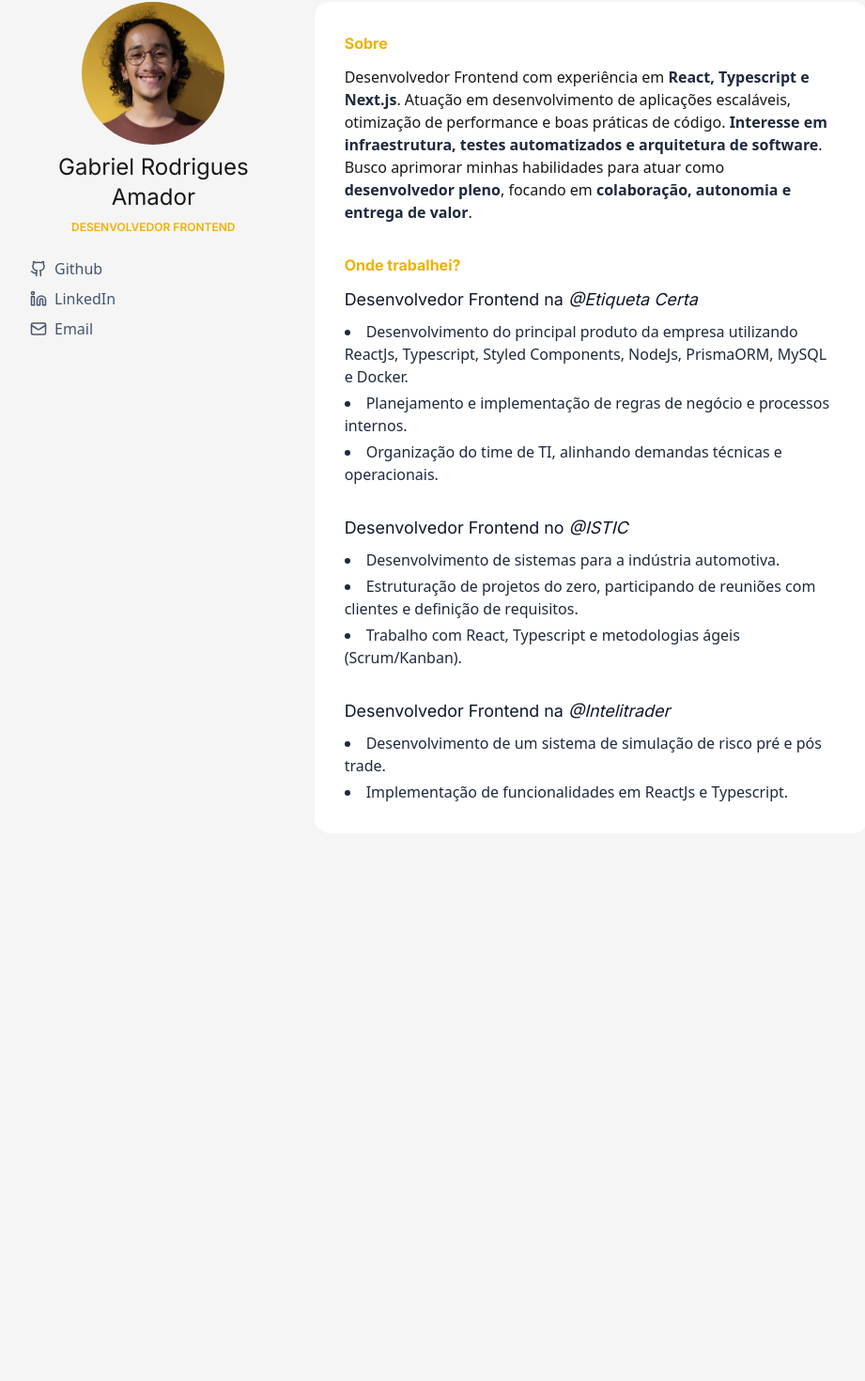
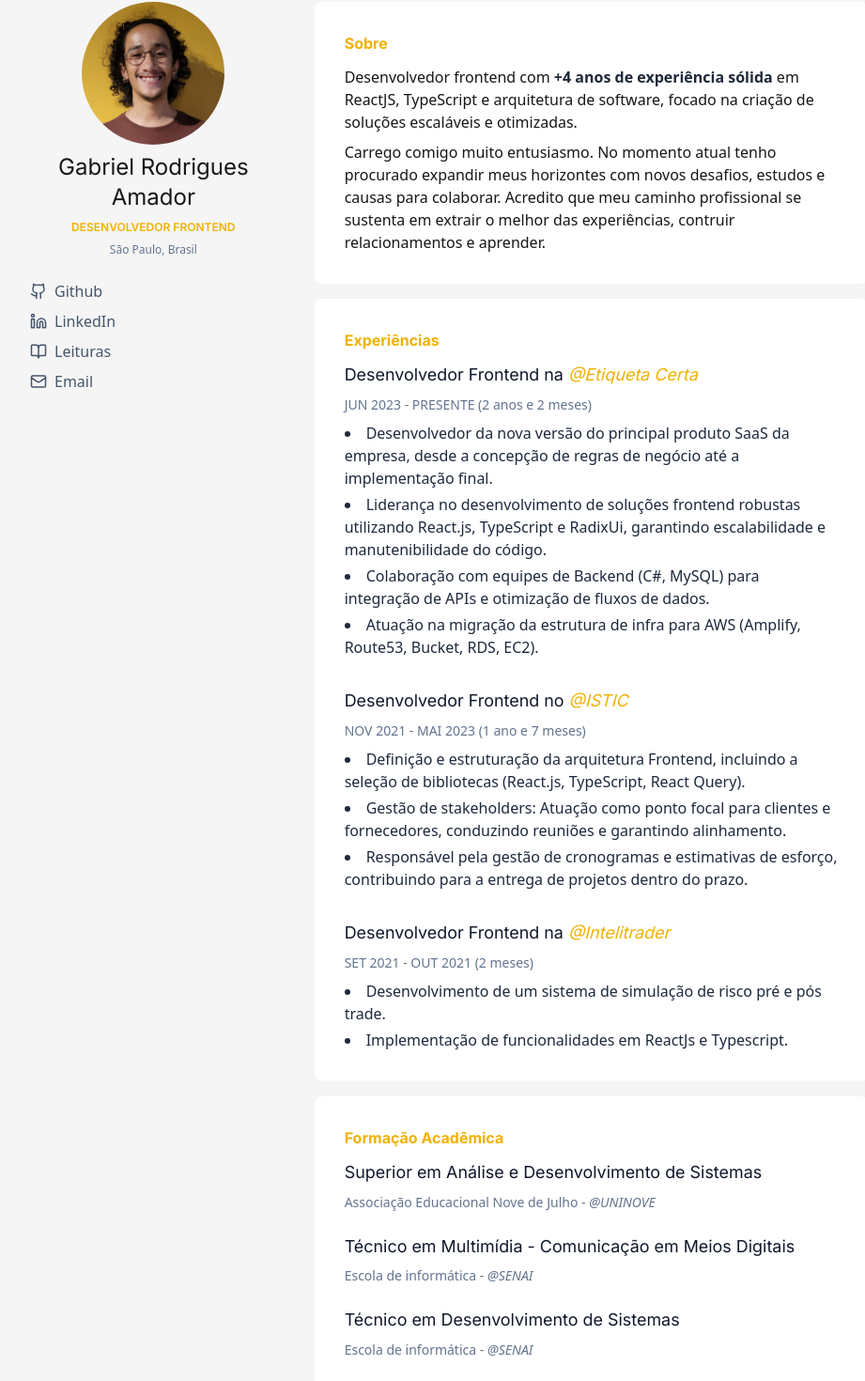
Before and after one commit to amadorgabriel/portfolio, a Next.js app: page / in a window 1280 px wide. Shown: the part 161-1631 px from the top of the page at 94% size, without its empty margins (166-1087 px from the left). Before the commit the page ends 1080 px from the top, so only its background shows below. Built offline with nearby package versions, Linux system fonts and the light colour scheme.

Commit message:
feat: change layout and add education

```diff
--- a/src/app/layout.tsx
+++ b/src/app/layout.tsx
@@ -1,8 +1,7 @@
-import { Metadata } from "next";
+import type React from "react";
+import type { Metadata } from "next";
 import { Download } from "lucide-react";
-
 import { Inter } from "next/font/google";
-
 import "./globals.css";
 
 const inter = Inter({
@@ -11,8 +10,50 @@ const inter = Inter({
 });
 
 export const metadata: Metadata = {
-  title: "amadorgabriel - Desenvolvedor de Software",
-  description: "Generated by create next app",
+  title:
+    "Gabriel Rodrigues Amador - Desenvolvedor Frontend | React, TypeScript, Next.js",
+  description:
+    "Desenvolvedor Frontend especializado em React, TypeScript e Next.js. Experiência em desenvolvimento de aplicações escaláveis, otimização de performance e boas práticas de código.",
+  keywords: [
+    "desenvolvedor frontend",
+    "react",
+    "typescript",
+    "nextjs",
+    "javascript",
+    "desenvolvedor web",
+    "gabriel amador",
+  ],
+  authors: [{ name: "Gabriel Rodrigues Amador" }],
+  creator: "Gabriel Rodrigues Amador",
+  publisher: "Gabriel Rodrigues Amador",
+  robots: "index, follow",
+  openGraph: {
+    type: "website",
+    locale: "pt_BR",
+    url: "https://amadorgabriel.vercel.app",
+    title: "Gabriel Rodrigues Amador - Desenvolvedor Frontend",
+    description:
+      "Desenvolvedor Frontend especializado em React, TypeScript e Next.js. Experiência em desenvolvimento de aplicações escaláveis e performáticas.",
+    siteName: "Gabriel Rodrigues Amador - Portfolio",
+    images: [
+      {
+        url: "/og-image.png",
+        width: 1200,
+        height: 630,
+        alt: "Gabriel Rodrigues Amador - Desenvolvedor Frontend",
+      },
+    ],
+  },
+  twitter: {
+    card: "summary_large_image",
+    title: "Gabriel Rodrigues Amador - Desenvolvedor Frontend",
+    description:
+      "Desenvolvedor Frontend especializado em React, TypeScript e Next.js",
+    images: ["/og-image.png"],
+  },
+  alternates: {
+    canonical: "https://amadorgabriel.vercel.app",
+  },
 };
 
 export default function RootLayout({
@@ -21,7 +62,13 @@ export default function RootLayout({
   children: React.ReactNode;
 }>) {
   return (
-    <html lang="ptBR">
+    <html lang="pt-BR">
+      <head>
+        <link rel="icon" href="/favicon.ico" />
+        <link rel="apple-touch-icon" href="/apple-touch-icon.png" />
+        <meta name="theme-color" content="#eab308" />
+        <meta name="viewport" content="width=device-width, initial-scale=1" />
+      </head>
       <body
         className={`${inter.variable} relative antialiased w-screen border-t-3 border-t-yellow-500 overflow-x-hidden`}
       >
@@ -29,12 +76,44 @@ export default function RootLayout({
           href="/resume.pdf"
           target="_blank"
           className="absolute flex items-center top-6 right-10 md:right-28  font-semibold py-1 px-4 rounded-[4px] text-yellow-500 hover:bg-yellow-50"
+          rel="noreferrer"
         >
           <Download size={18} className="mr-2" />
-          Baixar como  PDF
+          Baixar como PDF
         </a>
 
         <main className="w-full flex justify-center mb-8">{children}</main>
+
+        <script
+          type="application/ld+json"
+          dangerouslySetInnerHTML={{
+            __html: JSON.stringify({
+              "@context": "https://schema.org",
+              "@type": "Person",
+              name: "Gabriel Rodrigues Amador",
+              jobTitle: "Desenvolvedor Frontend",
+              description:
+                "Desenvolvedor Frontend especializado em React, TypeScript e Next.js",
+              url: "https://amadorgabriel.vercel.app",
+              sameAs: [
+                "https://github.com/amadorgabriel",
+                "https://www.linkedin.com/in/gabriel-rodrigues-amador/",
+                "https://www.goodreads.com/user/show/131404275-gabriel-amador",
+              ],
+              knowsAbout: [
+                "React",
+                "TypeScript",
+                "Next.js",
+                "JavaScript",
+                "Node.js",
+                "Frontend Development",
+                "Web Development",
+              ],
+              alumniOf: "Desenvolvedor Frontend",
+              workLocation: "Brasil",
+            }),
+          }}
+        />
       </body>
     </html>
   );
--- a/src/app/page.tsx
+++ b/src/app/page.tsx
@@ -1,4 +1,4 @@
-import { Github, Linkedin, Mail } from "lucide-react";
+import { Github, Linkedin, Mail, BookOpen } from "lucide-react";
 import Image from "next/image";
 
 export default function Home() {
@@ -8,24 +8,22 @@ export default function Home() {
         <div className="sticky top-16 flex flex-col text-center items-center space-y-2">
           <div className="group w-38 h-38 [perspective:1000px]">
             <div className="relative w-full h-full transition-transform duration-700 [transform-style:preserve-3d] group-hover:[transform:rotateY(180deg)]">
-              {/* <!-- Front Side --> */}
               <div className="absolute w-full h-full[backface-visibility:hidden]">
                 <Image
                   width={152}
                   height={152}
                   src="/profile.jpg"
-                  alt="Foto de perfil"
+                  alt="Foto de perfil de Gabriel Rodrigues Amador"
                   className="rounded-full aspect-square object-cover"
                 />
               </div>
 
-              {/* <!-- Back Side --> */}
               <div className="absolute w-full h-full [backface-visibility:hidden] [transform:rotateY(180deg)]">
                 <Image
                   width={152}
                   height={152}
                   src="/notion-face.png"
-                  alt="Avatar de perfil"
+                  alt="Avatar de perfil de Gabriel Rodrigues Amador"
                   className="rounded-full aspect-square object-cover"
                 />
               </div>
@@ -35,16 +33,19 @@ export default function Home() {
           <div className="space-y-2">
             <h1 className="text-2xl">Gabriel Rodrigues Amador</h1>
 
-            <h3 className="text-yellow-500 text-xs font-semibold uppercase">
+            <h2 className="text-yellow-500 text-xs font-semibold uppercase">
               Desenvolvedor frontend
-            </h3>
+            </h2>
+
+            <p className="text-xs text-slate-500">São Paulo, Brasil</p>
 
             <div className="flex flex-col justify-center items-center lg:items-start space-y-2 mt-6">
               <a
                 href="https://github.com/amadorgabriel"
                 target="_blank"
-                title="Github"
+                title="Github - Gabriel Amador"
                 className="w-fit  flex space-x-2 items-center px-2 cursor-pointer rounded-[4px] text-slate-600 hover:text-slate-900 hover:bg-gray-200"
+                rel="noopener noreferrer"
               >
                 <Github size={18} />
                 <p>Github</p>
@@ -52,17 +53,29 @@ export default function Home() {
               <a
                 href="https://www.linkedin.com/in/gabriel-rodrigues-amador/"
                 target="_blank"
-                title="LinkedIn"
+                title="LinkedIn - Gabriel Rodrigues Amador"
                 className="w-fit flex space-x-2 items-center px-2 cursor-pointer rounded-[4px] text-slate-600 hover:text-slate-900 hover:bg-gray-200"
+                rel="noopener noreferrer"
               >
                 <Linkedin size={18} />
                 <p>LinkedIn</p>
               </a>
               <a
+                href="https://www.goodreads.com/user/show/131404275-gabriel-amador"
+                target="_blank"
+                title="Goodreads - Minhas Leituras"
+                className="w-fit flex space-x-2 items-center px-2 cursor-pointer rounded-[4px] text-slate-600 hover:text-slate-900 hover:bg-gray-200"
+                rel="noopener noreferrer"
+              >
+                <BookOpen size={18} />
+                <p>Leituras</p>
+              </a>
+              <a
                 href="mailto:gabrielramador2014@gmail.com"
                 target="_blank"
-                title="Email"
+                title="Email - gabrielramador2014@gmail.com"
                 className="w-fit flex space-x-2 items-center px-2 cursor-pointer rounded-[4px] text-slate-600 hover:text-slate-900 hover:bg-gray-200"
+                rel="noreferrer"
               >
                 <Mail size={18} />
                 <p>Email</p>
@@ -72,102 +85,113 @@ export default function Home() {
         </div>
       </div>
 
-      <div className="lg:col-span-6 h-min bg-white rounded-2xl p-8 space-y-8">
-        <div>
-          <h2 className="pb-3 font-bold text-yellow-500 hover:text-yellow-700">
-            Sobre
-          </h2>
+      <div className="lg:col-span-6 h-min space-y-4">
+        <section className="bg-white rounded-lg p-8">
+          <h2 className="pb-3 font-bold text-yellow-500">Sobre</h2>
+          <p className="pb-2">
+            Desenvolvedor frontend com{" "}
+            <b className="text-gray-800 font-semibold">
+              +4 anos de experiência sólida
+            </b>{" "}
+            em ReactJS, TypeScript e arquitetura de software, focado na criação
+            de soluções escaláveis e otimizadas.
+          </p>
           <p>
-            Desenvolvedor Frontend com experiência em{" "}
-            <span className="font-semibold text-slate-800">
-              React, Typescript e Next.js
-            </span>
-            . Atuação em desenvolvimento de aplicações escaláveis, otimização de
-            performance e boas práticas de código.{" "}
-            <span className="font-semibold text-slate-800">
-              Interesse em infraestrutura, testes automatizados e arquitetura de
-              software
-            </span>
-            . Busco aprimorar minhas habilidades para atuar como{" "}
-            <span className="font-semibold text-slate-800">
-              desenvolvedor pleno
-            </span>
-            , focando em{" "}
-            <span className="font-semibold text-slate-800">
-              colaboração, autonomia e entrega de valor
-            </span>
-            .
+            Carrego comigo muito entusiasmo. No momento atual tenho procurado
+            expandir meus horizontes com novos desafios, estudos e causas para
+            colaborar. Acredito que meu caminho profissional se sustenta em
+            extrair o melhor das experiências, contruir relacionamentos e
+            aprender.
           </p>
-        </div>
-        <div>
-          <h2 className="mb-3 font-bold text-yellow-500 hover:text-yellow-700">
-            Onde trabalhei?
-          </h2>
+        </section>
 
-          <div className="mb-8">
-            <h3 className="pb-2  text-[1.12rem] text-slate-900">
+        <section className="bg-white rounded-lg p-8">
+          <h2 className="mb-3 font-bold text-yellow-500">Experiências</h2>
+
+          <article className="mb-8">
+            <h3 className="pb-2 text-[1.12rem] text-slate-900">
               Desenvolvedor Frontend na{" "}
               <a
                 href="https://www.linkedin.com/company/etiqueta-certa/"
                 target="_blank"
-                className="hover:underline hover:text-yellow-500 italic"
+                className="hover:underline text-yellow-500 hover:text-yellow-700 italic"
+                rel="noopener noreferrer"
               >
                 @Etiqueta Certa
               </a>
             </h3>
+            <p className="text-sm text-slate-500 mb-2">
+              JUN 2023 - PRESENTE (2 anos e 2 meses)
+            </p>
             <ul className="text-md/relaxed space-y-1 list-disc list-inside text-slate-800">
               <li>
-                Desenvolvimento do principal produto da empresa utilizando
-                ReactJs, Typescript, Styled Components, NodeJs, PrismaORM, MySQL
-                e Docker.
+                Desenvolvedor da nova versão do principal produto SaaS da
+                empresa, desde a concepção de regras de negócio até a
+                implementação final.
               </li>
               <li>
-                Planejamento e implementação de regras de negócio e processos
-                internos.
+                Liderança no desenvolvimento de soluções frontend robustas
+                utilizando React.js, TypeScript e RadixUi, garantindo
+                escalabilidade e manutenibilidade do código.
               </li>
               <li>
-                Organização do time de TI, alinhando demandas técnicas e
-                operacionais.
+                Colaboração com equipes de Backend (C#, MySQL) para integração
+                de APIs e otimização de fluxos de dados.
+              </li>
+              <li>
+                Atuação na migração da estrutura de infra para AWS (Amplify,
+                Route53, Bucket, RDS, EC2).
               </li>
             </ul>
-          </div>
+          </article>
 
-          <div className="mb-8">
+          <article className="mb-8">
             <h3 className="pb-2 text-[1.12rem] text-slate-900">
               Desenvolvedor Frontend no{" "}
               <a
                 href="https://www.linkedin.com/showcase/istic/"
                 target="_blank"
                 title="Instituto SENAI de Tecnologia da Informação e Comunicação"
-                className="hover:underline hover:text-yellow-500 italic"
+                className="hover:underline text-yellow-500 hover:text-yellow-700  italic"
+                rel="noopener noreferrer"
               >
                 @ISTIC
               </a>
             </h3>
+            <p className="text-sm text-slate-500 mb-2">
+              NOV 2021 - MAI 2023 (1 ano e 7 meses)
+            </p>
             <ul className="text-md/relaxed space-y-1 list-disc list-inside text-slate-800">
-              <li>Desenvolvimento de sistemas para a indústria automotiva.</li>
               <li>
-                Estruturação de projetos do zero, participando de reuniões com
-                clientes e definição de requisitos.
+                Definição e estruturação da arquitetura Frontend, incluindo a
+                seleção de bibliotecas (React.js, TypeScript, React Query).
               </li>
               <li>
-                Trabalho com React, Typescript e metodologias ágeis
-                (Scrum/Kanban).
+                Gestão de stakeholders: Atuação como ponto focal para clientes e
+                fornecedores, conduzindo reuniões e garantindo alinhamento.
+              </li>
+              <li>
+                Responsável pela gestão de cronogramas e estimativas de esforço,
+                contribuindo para a entrega de projetos dentro do prazo.
               </li>
             </ul>
-          </div>
+          </article>
 
-          <div>
+          <article>
             <h3 className="pb-2 text-[1.12rem] text-slate-900">
               Desenvolvedor Frontend na{" "}
               <a
                 href="https://www.linkedin.com/company/intelitrader"
                 target="_blank"
-                className="hover:underline hover:text-yellow-500 italic"
+                className="hover:underline text-yellow-500 hover:text-yellow-700  italic"
+                rel="noopener noreferrer"
               >
                 @Intelitrader
               </a>
             </h3>
+            <p className="text-sm text-slate-500 mb-2">
+              SET 2021 - OUT 2021 (2 meses)
+            </p>
             <ul className="text-md/relaxed space-y-1 list-disc list-inside text-slate-800">
               <li>
                 Desenvolvimento de um sistema de simulação de risco pré e pós
@@ -175,8 +199,63 @@ export default function Home() {
               </li>
               <li>Implementação de funcionalidades em ReactJs e Typescript.</li>
             </ul>
-          </div>
-        </div>
+          </article>
+        </section>
+
+        <section className="bg-white rounded-lg p-8">
+          <h2 className="pb-3 font-bold text-yellow-500">Formação Acadêmica</h2>
+
+          <article className="pb-4">
+            <h3 className="pb-2 text-[1.12rem] text-slate-900">
+              Superior em Análise e Desenvolvimento de Sistemas
+            </h3>
+            <p className="text-sm text-slate-500 mb-2">
+              Associação Educacional Nove de Julho -{" "}
+              <a
+                href="https://www.uninove.br/"
+                target="_blank"
+                className="hover:underline italic"
+                rel="noopener noreferrer"
+              >
+                @UNINOVE
+              </a>
+            </p>
+          </article>
+
+          <article className="pb-4">
+            <h3 className="pb-2 text-[1.12rem] text-slate-900">
+              Técnico em Multimídia - Comunicação em Meios Digitais
+            </h3>
+            <p className="text-sm text-slate-500 mb-2">
+              Escola de informática -{" "}
+              <a
+                href="https://www.sp.senai.br/"
+                target="_blank"
+                className="hover:underline italic"
+                rel="noopener noreferrer"
+              >
+                @SENAI
+              </a>
+            </p>
+          </article>
+
+          <article>
+            <h3 className="pb-2 text-[1.12rem] text-slate-900">
+              Técnico em Desenvolvimento de Sistemas
+            </h3>
+            <p className="text-sm text-slate-500 mb-2">
+              Escola de informática -{" "}
+              <a
+                href="https://www.sp.senai.br/"
+                target="_blank"
+                className="hover:underline italic"
+                rel="noopener noreferrer"
+              >
+                @SENAI
+              </a>
+            </p>
+          </article>
+        </section>
       </div>
     </div>
   );
```
Also changed, not shown: 1 other file (tests, documents, lock files or other folders).
